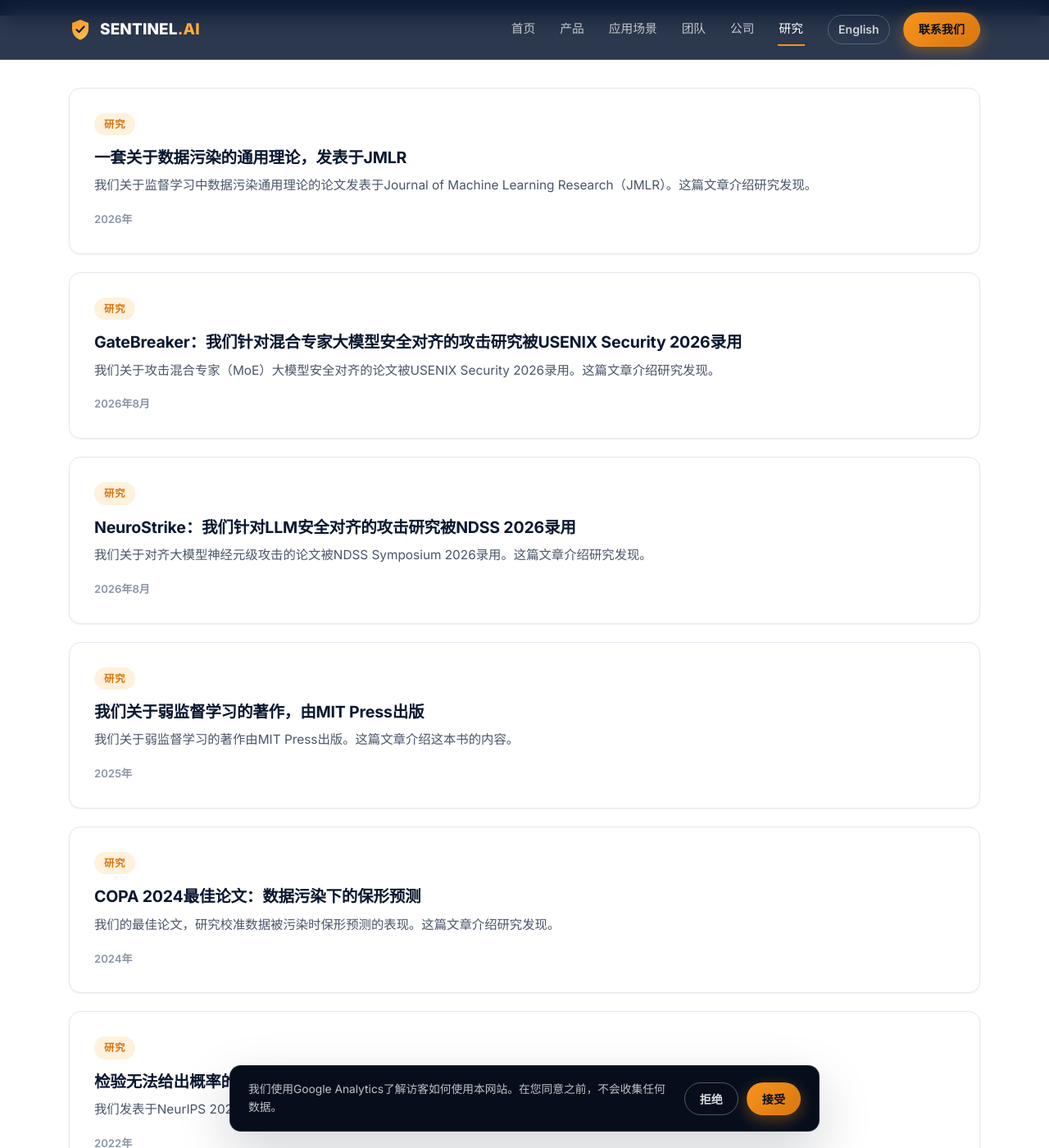
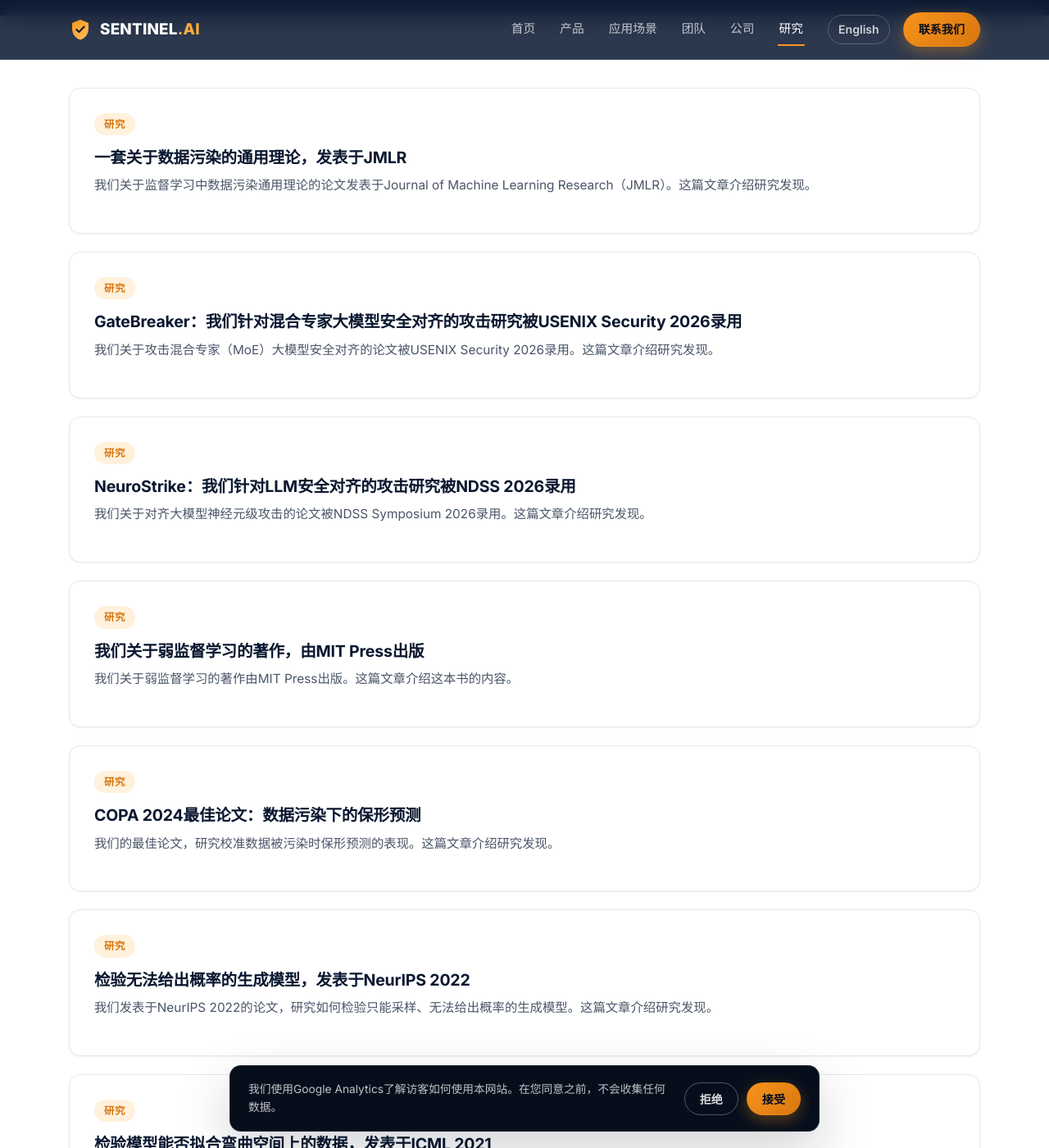
Before and after one commit to sentinel-ai-security/sentinel-ai-security.github.io, a Jekyll site: the page built from zh/research/index.html, in a window 1280 px wide and 1400 px high, scrolled down 405 px. Shown: the whole window at 82% size. Built offline with Jekyll 4.4.1, drawn with Linux system fonts in a browser that asks for light colours.

Commit message:
Hide dates on research cards, keep chronological sort order
The listing still orders cards by the underlying work's publication date,
but no longer displays the date on the card itself.

Co-Authored-By: Claude Sonnet 5 <noreply@anthropic.com>

```diff
--- a/assets/css/style.css
+++ b/assets/css/style.css
@@ -720,7 +720,6 @@ tbody td:first-child { font-weight: 700; color: var(--navy-800); white-space: no
 }
 .research-card h3 { font-size: 1.22rem; color: var(--navy-900); margin-bottom: 10px; }
 .research-card p { font-size: 0.96rem; margin-bottom: 16px; }
-.research-card-date { font-size: 0.82rem; color: var(--ink-400); font-weight: 600; }
 
 .post-meta {
   display: flex;
--- a/zh/research/index.html
+++ b/zh/research/index.html
@@ -25,49 +25,41 @@ description: >-
         <span class="research-card-tag">研究</span>
         <h3>一套关于数据污染的通用理论，发表于JMLR</h3>
         <p>我们关于监督学习中数据污染通用理论的论文发表于Journal of Machine Learning Research（JMLR）。这篇文章介绍研究发现。</p>
-        <span class="research-card-date">2026年</span>
       </a>
       <a class="research-card" href="/zh/research/gatebreaker/">
         <span class="research-card-tag">研究</span>
         <h3>GateBreaker：我们针对混合专家大模型安全对齐的攻击研究被USENIX Security 2026录用</h3>
         <p>我们关于攻击混合专家（MoE）大模型安全对齐的论文被USENIX Security 2026录用。这篇文章介绍研究发现。</p>
-        <span class="research-card-date">2026年8月</span>
       </a>
       <a class="research-card" href="/zh/research/neurostrike/">
         <span class="research-card-tag">研究</span>
         <h3>NeuroStrike：我们针对LLM安全对齐的攻击研究被NDSS 2026录用</h3>
         <p>我们关于对齐大模型神经元级攻击的论文被NDSS Symposium 2026录用。这篇文章介绍研究发现。</p>
-        <span class="research-card-date">2026年8月</span>
       </a>
       <a class="research-card" href="/zh/research/weak-supervision-book/">
         <span class="research-card-tag">研究</span>
         <h3>我们关于弱监督学习的著作，由MIT Press出版</h3>
         <p>我们关于弱监督学习的著作由MIT Press出版。这篇文章介绍这本书的内容。</p>
-        <span class="research-card-date">2025年</span>
       </a>
       <a class="research-card" href="/zh/research/conformal-prediction-contamination/">
         <span class="research-card-tag">研究</span>
         <h3>COPA 2024最佳论文：数据污染下的保形预测</h3>
         <p>我们的最佳论文，研究校准数据被污染时保形预测的表现。这篇文章介绍研究发现。</p>
-        <span class="research-card-date">2024年</span>
       </a>
       <a class="research-card" href="/zh/research/kernel-stein-generative-models/">
         <span class="research-card-tag">研究</span>
         <h3>检验无法给出概率的生成模型，发表于NeurIPS 2022</h3>
         <p>我们发表于NeurIPS 2022的论文，研究如何检验只能采样、无法给出概率的生成模型。这篇文章介绍研究发现。</p>
-        <span class="research-card-date">2022年</span>
       </a>
       <a class="research-card" href="/zh/research/stein-riemannian-manifolds/">
         <span class="research-card-tag">研究</span>
         <h3>检验模型能否拟合弯曲空间上的数据，发表于ICML 2021</h3>
         <p>我们发表于ICML 2021的论文，研究弯曲几何空间上模型的拟合优度检验。这篇文章介绍研究发现。</p>
-        <span class="research-card-date">2021年</span>
       </a>
       <a class="research-card" href="/zh/research/linear-time-kernel-gof/">
         <span class="research-card-tag">研究</span>
         <h3>NeurIPS 2017最佳论文：一种时间复杂度线性增长的拟合优度检验</h3>
         <p>我们发表于NeurIPS 2017的最佳论文，提出一种时间复杂度随样本量线性增长的拟合优度检验。这篇文章介绍研究发现。</p>
-        <span class="research-card-date">2017年</span>
       </a>
     </div>
   </div>
```
Also changed, not shown: en/research/index.html (+0 -8 lines).
